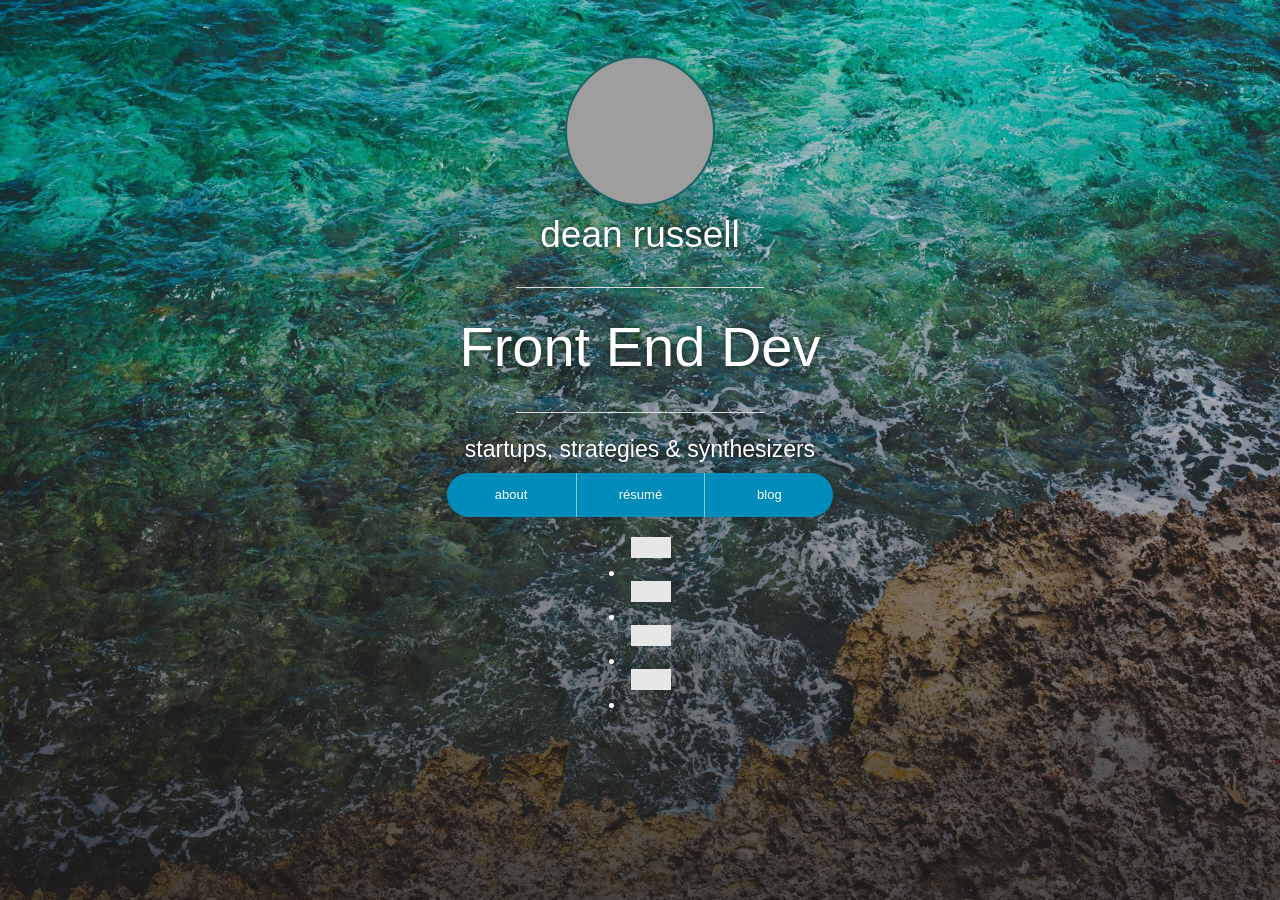
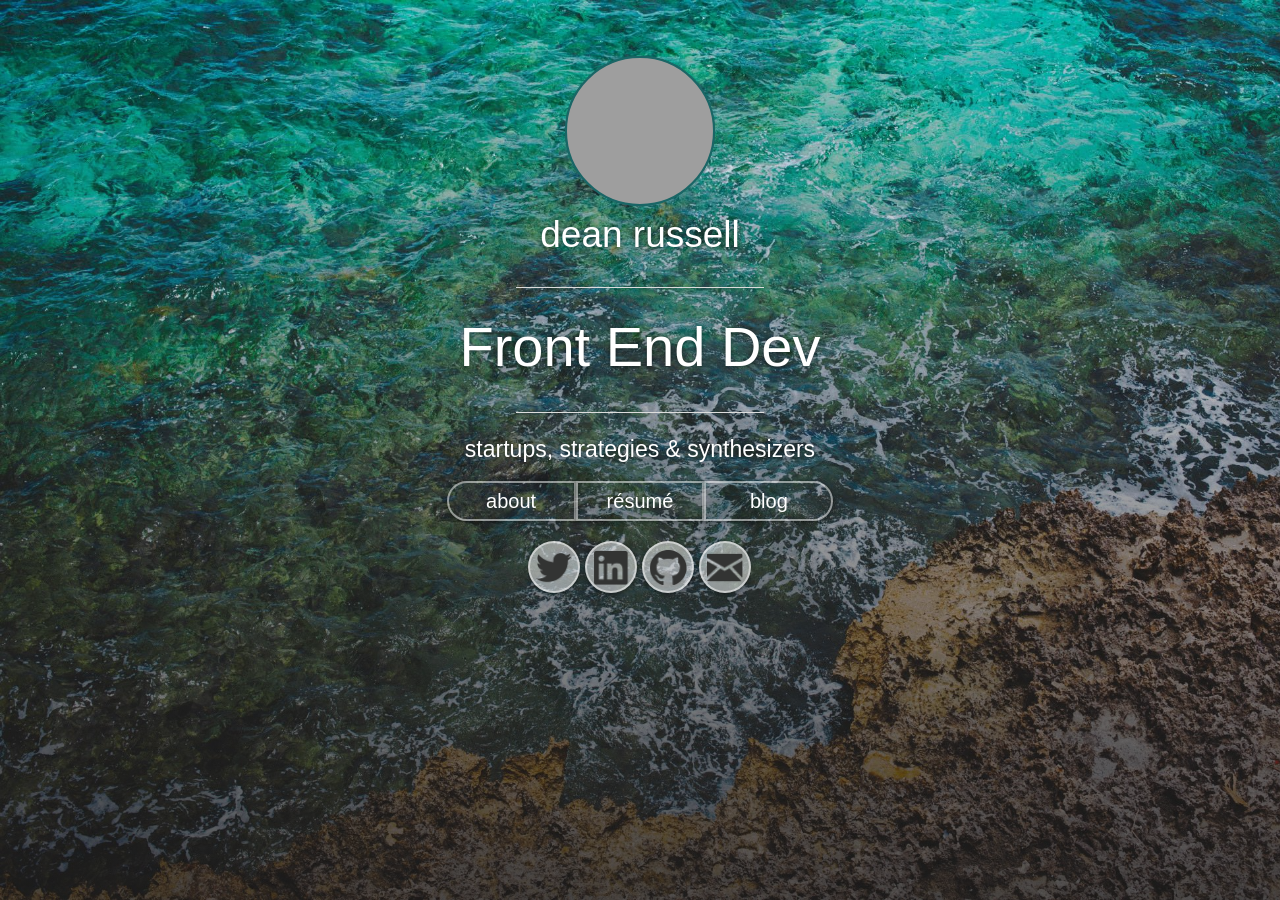
Before and after one commit to deanrussell/deanrussell.github.io, a Jekyll site: the page built from index.html, in a window 1280 px wide. Built offline with Jekyll 4.4.1, drawn with Linux system fonts in a browser that asks for light colours; grey boxes are pictures that could not be loaded.

Commit message:
social sprites + styles

```diff
--- a/_layouts/default.html
+++ b/_layouts/default.html
@@ -6,7 +6,7 @@
   <body>
     <div class="page">
       <!-- COVER (Landing Page) -->
-      <div class="row">
+      <div class="cover row">
         <div class="small-10 small-centered columns">
           <div class="cover__icon-bottom"></div>
           <a href="http://dean.cool" title="reload me, dude">
@@ -22,28 +22,32 @@
           <div class="row">
             <div class="medium-4 small-6 small-centered columns">
               <hr>
-            </div> <!-- Responsive break line -->
-          </div>
+            </div>
+          </div> <!-- Responsive break line -->
           <h4>startups, strategies &amp; synthesizers</h4>
           <div class="row">
-            <div class="medium-6 small-12 small-centered columns text-center">
+            <div class="medium-6 small-10 small-centered columns text-center">
               <ul class="button-group round even-3">
-                <li><a href="#" class="small button">about</a></li>
-                <li><a href="https://dl.dropboxusercontent.com/u/41996474/Dean%20Russell%20-%20Resume.pdf" target="_blank" class="small button">résumé</a></li>
-                <li><a href="#" class="small button">blog</a></li>
+                <li><a href="#" class="tiny button">about</a></li>
+                <li><a href="https://dl.dropboxusercontent.com/u/41996474/Dean%20Russell%20-%20Resume.pdf" target="_blank" class="tiny button">résumé</a></li>
+                <li><a href="#" class="tiny button">blog</a></li>
               </ul>
             </div>
           </div>
-          <div>
-            <li><a href="https://twitter.com/deanwrussell" title="@deanwrussell on Twitter" target="_blank" class="tiny button secondary social_button fi-social-twitter"></a></li>
-            <li><a href="https://www.linkedin.com/in/deanwrussell" title="Dean on LinkedIn" target="_blank" class="tiny button secondary social_button fi-social-linkedin"></a></li>
-            <li><a href="https://github.com/deanrussell" title="Dean on GitHub" target="_blank" class="tiny button secondary social_button fi-social-github"></a></li>
-            <li><a href="mailto:deanwrussell@me.com?subject=Hey dude, I found you through your site." title="Email me at deanwrussell@me.com" target="_blank" class="tiny button secondary social_button fi-mail"></a></li>
+          <div class="row">
+            <div class="small-12 small-centered columns text-center">
+              <ul class="social-button-group">
+                <li><a href="https://twitter.com/deanwrussell" title="@deanwrussell on Twitter" target="_blank" class="tiny button secondary social_button"><div class="twit"></div></a></li>
+                <li><a href="https://www.linkedin.com/in/deanwrussell" title="Dean on LinkedIn" target="_blank" class="tiny button secondary social_button"><div class="lnkd"></div></a></li>
+                <li><a href="https://github.com/deanrussell" title="Dean on GitHub" target="_blank" class="tiny button secondary social_button"><div class="gith"></div></a></li>
+                <li><a href="mailto:deanwrussell@me.com?subject=Hey dude, I found you through your site." title="Email me at deanwrussell@me.com" target="_blank" class="tiny button secondary social_button"><div class="mail"></div></a></li>
+              </ul>
+            </div>
           </div>
-        </div>
+        </div> <!-- COVER main column .small-10 -->
       </div> <!-- COVER .row -->
-      <!-- JS script tags include -->
-      {% include footer.html %}
     </div> <!-- .page -->
+    <!-- JS script tags include -->
+    {% include footer.html %}
   </body>
 </html>
--- a/css/last.css
+++ b/css/last.css
@@ -5,7 +5,9 @@
 
 html, body {
     height:100%;
-    width:100%; }
+    width:100%;
+	min-width: 320px;
+	min-height: 480px; }
 
 html, body, div, h1, h2, h3, h4, h5, h6, p, a, ul, li {
 	font-family: "Avant Garde", Avantgarde, "Century Gothic", CenturyGothic, "AppleGothic", sans-serif!important;
@@ -29,20 +31,15 @@ html, body, div, h1, h2, h3, h4, h5, h6, p, a, ul, li {
 	text-shadow: 0px 1px 5px rgba(0, 0, 0, 0.5)!important; }
 
 .cover__icon-bottom {
-	background: url('/img/sprites/dr-icon-sprite.png') no-repeat -190px 0;
-	background-size: 339px 150px;
-	width: 150px;
-	height: 150px;
-	margin: 7% auto 0;
 	border: 2px solid #1a6666;
-	border-radius: 100px; }
+	border-radius: 100px;
+	-webkit-transition: all 300ms ease-in-out;
+	  -moz-transition: all 300ms ease-in-out;
+	  -ms-transition: all 300ms ease-in-out;
+	  -o-transition: all 300ms ease-in-out;
+	  transition: all 300ms ease-in-out; }
 
 .cover__icon-top {
-	background: url('/img/sprites/dr-icon-sprite.png') no-repeat 0 0;
-	background-size: 339px 150px;
-	margin: -150px auto 0;
-	width: 150px;
-	height: 150px;
 	border: 2px solid #1a6666;
 	border-radius: 100px;
 	-webkit-transition: all 300ms ease-in-out;
@@ -63,30 +60,172 @@ a:hover .cover__icon-top {
 .page hr {
 	margin: 7% auto 7%; }
 
+.button {
+	background-color: rgba(153,255,204,0)!important;
+	border: 2px solid rgba(255, 255, 255, 0.5)!important;
+	box-shadow: 0px 1px 5px rgba(0, 0, 0, 0.5)!important; }
+
+.button:hover {
+	background-color: #9fc!important;
+	border-color: rgba(153,255,204,0.25)!important;
+	color: #333!important; }
+
+.button.tiny {
+	padding-top: 0.4rem;
+	padding-right: 0.6rem;
+	padding-bottom: 0.4rem;
+	padding-left: 0.6rem; }
+
+.social-button-group {
+	margin: 0 auto;
+	padding: 0;
+	list-style: none;
+	width: 223px;
+	overflow: hidden; }
+  .social-button-group > li {
+    list-style: none;
+    float: left;
+    margin-left: 5px;
+    display: block; }
+  .social-button-group li:first-child {
+  	margin-left: 0; }
+    .social-button-group > li > * {
+      display: block; }
+
+.social_button {
+	border-radius: 50%;
+	border: 2px solid;
+	border-color: rgba(255, 255, 255, 0.5)!important;
+	font-size: 2.25rem!important;
+	width: 3.25rem;
+	height: 3.25rem;
+	padding: 0 0!important;
+	background-color: rgba(255, 255, 255, 0.5)!important;
+	color: #333333!important;
+	box-shadow: 0px 1px 5px rgba(0, 0, 0, 0.5)!important;
+	transition: border-color 400ms ease-out;
+	transition: background 300ms ease-out; }
+
+.social_button:hover {
+	background-color: #333333!important;
+	color: #99FFCC!important;
+	border-color: rgba(255, 255, 255, 0.25)!important; }
+
+/*===================>>>SOCIAL SPRITES<<<=================*/
+.twit {
+	background: url('/img/sprites/social-sprite.png') no-repeat 0 0;
+	background-size: 401px 35px;
+	width: 36px;
+	height: 36px;
+	margin: 7px auto; }
+
+.social_button:hover .twit {
+	background: url('/img/sprites/social-sprite.png') no-repeat -41px 0;
+	background-size: 401px 35px; }
+
+.lnkd {
+	background: url('/img/sprites/social-sprite.png') no-repeat -82px 0;
+	background-size: 401px 35px;
+	width: 34.5px;
+	height: 34.5px;
+	margin: 7px auto; }
+
+.social_button:hover .lnkd {
+	background: url('/img/sprites/social-sprite.png') no-repeat -123px 0;
+	background-size: 401px 35px; }
+
+.gith {
+	background: url('/img/sprites/social-sprite.png') no-repeat -164px 0;
+	background-size: 401px 35px;
+	width: 36.25px;
+	height: 36.25px;
+	margin: 7px auto; }
+
+.social_button:hover .gith {
+	background: url('/img/sprites/social-sprite.png') no-repeat -205px 0;
+	background-size: 401px 35px; }
+
+.mail {
+	background: url('/img/sprites/social-sprite.png') no-repeat -246px 0;
+	background-size: 401px 35px;
+	width: 36px;
+	height: 36px;
+	margin: 7px auto; }
+
+.social_button:hover .mail {
+	background: url('/img/sprites/social-sprite.png') no-repeat -287px 0;
+	background-size: 401px 35px; }
+
+/*======================>>>LEFT OFF CANVAS (ABOUT)<<<===============*/
+
+.cover {
+	z-index: 1;
+
+}
+
+.left-off {
+	background-color: #333;
+	z-index: 0;
+
+}
+
 /*======================>>>MEDIA QUERIES<<<===============*/
 
 /*COVER (LANDING PAGE)*/
 
-@media only screen
-and (min-width : 320px) {
+@media only screen {
 	.cover__q-profile {
 		font-size: 2rem; }
+	.cover__icon-bottom {
+		background: url('/img/sprites/dr-icon-sprite.png') no-repeat -127.5px 0;
+		background-size: 226px 100px;
+		margin: 10% auto 0;
+		width: 100px;
+		height: 100px; }
+	.cover__icon-top {
+		background: url('/img/sprites/dr-icon-sprite.png') no-repeat 0 0;
+		background-size: 226px 100px;
+		margin: -100px auto 0;
+		width: 100px;
+		height: 100px; }
+	.button.tiny {
+		font-size: 0.8rem; }
 }
 
 @media only screen
 and (min-width : 480px) {
 	.cover__q-profile {
 		font-size: 2.5rem; }
+	.button.tiny {
+		font-size: 0.9rem; }
 }
 
 @media only screen
 and (min-width : 768px) {
 	.cover__q-profile {
 		font-size: 3rem; }
+	.cover__icon-bottom {
+		background: url('/img/sprites/dr-icon-sprite.png') no-repeat -190px 0;
+		background-size: 339px 150px;
+		margin: 7% auto 0;
+		width: 150px;
+		height: 150px; }
+	.cover__icon-top {
+		background: url('/img/sprites/dr-icon-sprite.png') no-repeat 0 0;
+		background-size: 339px 150px;
+		margin: -150px auto 0;
+		width: 150px;
+		height: 150px; }
+	.button.tiny {
+		font-size: 1rem; }
 }
 
 @media only screen
 and (min-width : 1224px) {
 	.cover__q-profile {
 		font-size: 3.5rem; }
+	.button.tiny {
+		font-size: 1.25rem; }
+	.page h4 {
+		margin-bottom: 1rem; }
 }
--- a/prep/content-text.txt
+++ b/prep/content-text.txt
@@ -14,7 +14,7 @@ Quick profile:
 	Front End Dev
 
 Summary:
-	startups, strategy & synthesizers
+	startups, strategy & sythesizers
 
 **LEFT OFF-CANVAS**
 
```
Also changed, not shown: img/sprites/social-sprite.png, 8 other files.
